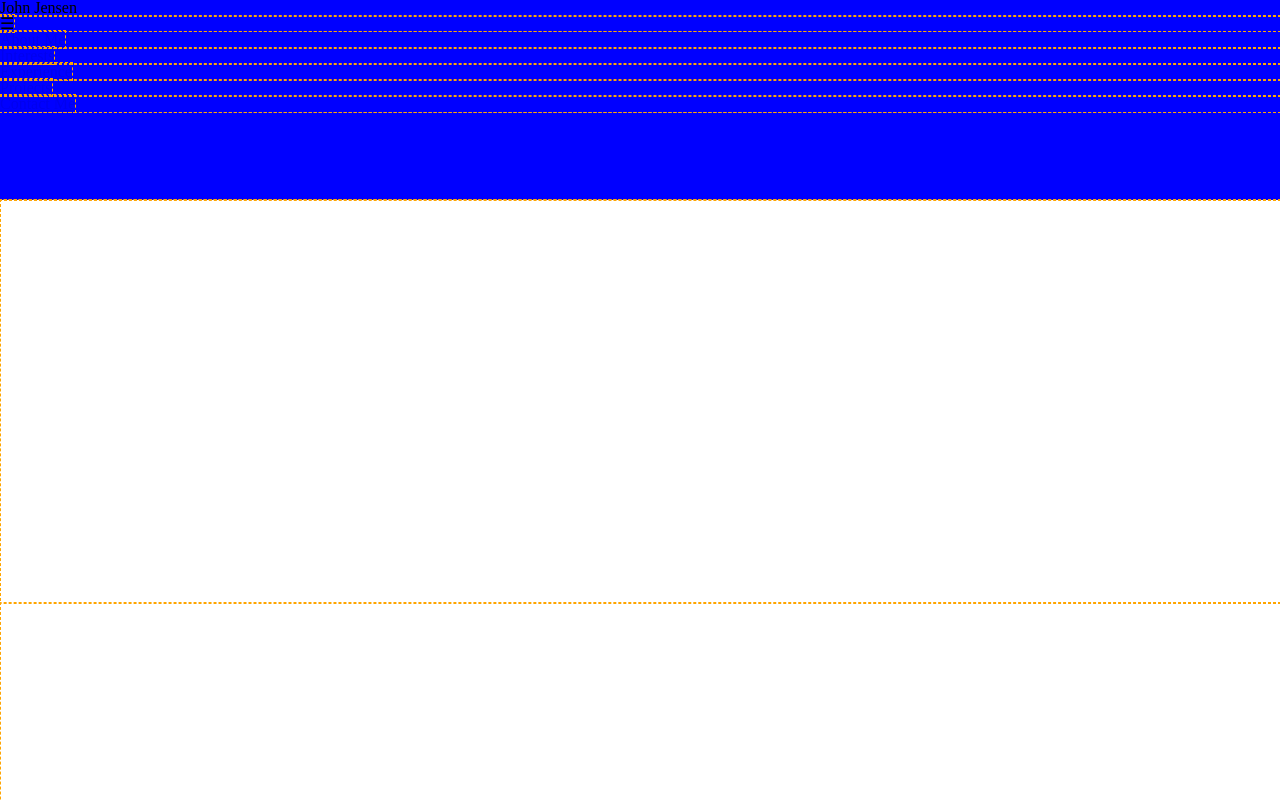
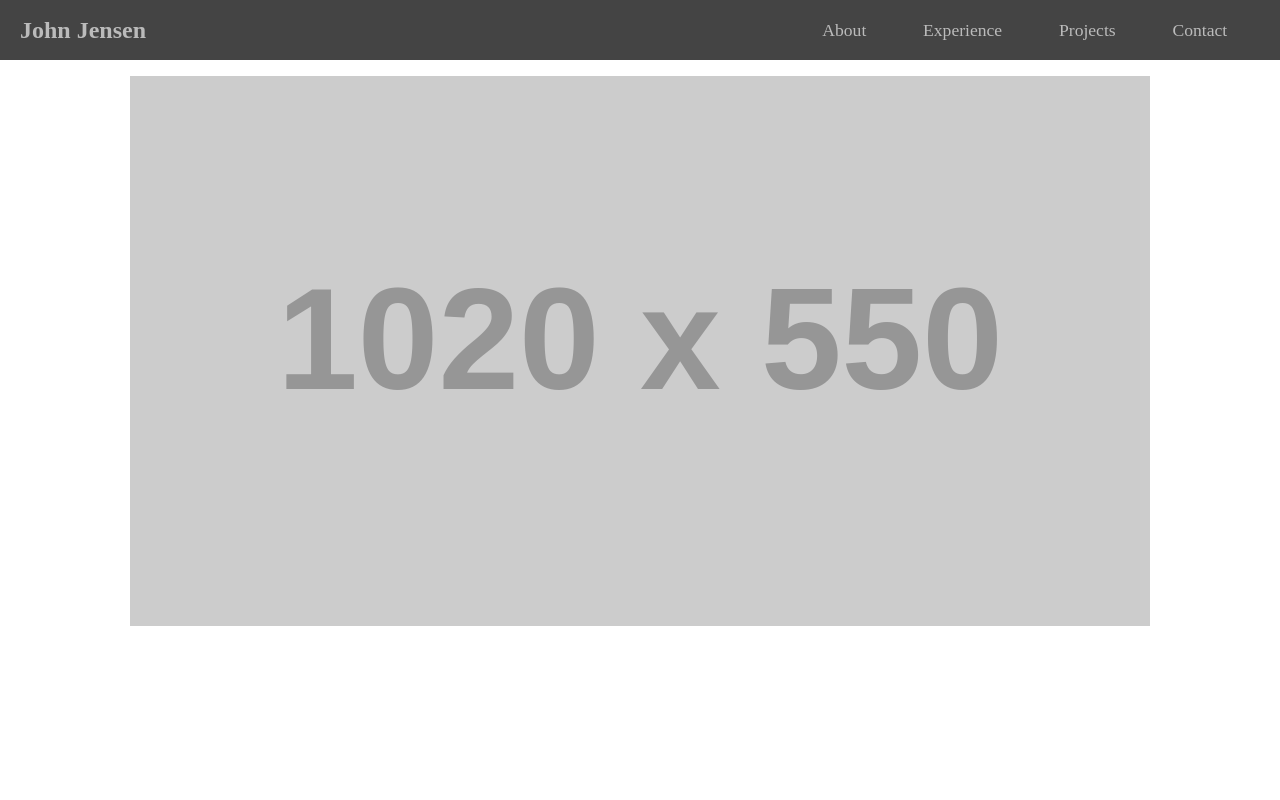
Before and after one commit to jensjoh01/portfolio, a plain HTML site: page index.html in a window 1280 px wide. Shown: the top 800 px of the page. Drawn offline with nearby package versions, Linux system fonts and the light colour scheme; placeholder pictures from the web are drawn by us.

Commit message:
slider working and tab navigations

```diff
--- a/index.html
+++ b/index.html
@@ -4,9 +4,9 @@
     <meta charset="utf-8">
     <meta name="viewport" content="width=device-width, initial-scale=1">
     <link rel="stylesheet" href="vendor/styles/reset.css">
-    <link rel="stylesheet" href="styles/modules.css">
     <link rel="stylesheet" href="styles/base.css">
     <link rel="stylesheet" href="styles/layout.css">
+    <link rel="stylesheet" href="styles/modules.css">
     <title>John Jensen</title>
   </head>
   <body>
@@ -14,27 +14,48 @@
     <header>
       <h1>John Jensen</h1>
         <nav class="main-nav">
-          <span class="hamburger">&#9776;</span>
+          <span id="hamburger">&#9776;</span>
             <ul>
-              <li><a href='#'>About Me</a></li>
-              <li><a href='#'>Interests</a></li>
-              <li><a href='#'>Experience</a></li>
-              <li><a href='#'>Projects</a></li>
-              <li><a href='#'>Contact Me</a></li>
+              <li><a href='#' data-tab="about">About</a></li>
+              <li><a href='#' data-tab="experience">Experience</a></li>
+              <li><a href='#'data-tab="projects">Projects</a></li>
+              <li><a href='#' data-tab="contact">Contact</a></li>
             </ul>
         </nav>
     </header>
 
     <div class="img-container">
       <ul class="hero-images">
-        <li class="hero-image"><img src="http://placehold.it/720x400/FFA500"></li>
-        <li class="hero-image"><img src="http://placehold.it/720x400/777"></li>
-        <li class="hero-image"><img src="http://placehold.it/720x400/800000"></li>
-        <li class="hero-image"><img src="http://placehold.it/720x400/FFA500"></li>
+        <li class="hero-image"><img src="http://placehold.it/1020x550/FFA"></li>
+        <li class="hero-image"><img src="http://placehold.it/1020x550/777"></li>
+        <li class="hero-image"><img src="http://placehold.it/1020x550/800000"></li>
+        <li class="hero-image"><img src="http://placehold.it/1020x550/FFA"></li>
       </ul>
     </div>
 
-      <script src="https://ajax.googleapis.com/ajax/libs/jquery/3.1.1/jquery.min.js"></script>
+    <main>
+      <section id="about">
+        <h1>About Me</h1>
+        <p>This is the about me section</p>
+      </section>
+
+      <section id="experience">
+        <h1>Experience</h1>
+        <p>This is the experience section</p>
+      </section>
+
+      <section id="projects">
+        <h1>Projects</h1>
+        <p>This is the projects section</p>
+      </section>
+
+      <section id="contact">
+        <h1>Contact Me</h1>
+        <p>This is the contacts section</p>
+      </section>
+    </main>
+
+    <script src="https://ajax.googleapis.com/ajax/libs/jquery/3.1.1/jquery.min.js"></script>
     <script type="text/javascript" src="../scripts/app.js"></script>
   </body>
 </html>
--- a/scripts/app.js
+++ b/scripts/app.js
@@ -1,19 +1,35 @@
 'use strict';
 $(function() {
+
   var interval;
   var count = 0;
+  var width = 1020;
+
+  $('main section').hide();
+
+  $('header nav ul li a').on('click', function() {
+    $('.img-container').hide();
+    $('main section').hide();
+    var $viewSection = $(this).data('tab');
+    $('#' + $viewSection).fadeIn(500);
+  });
+
+  $('header h1').on('click', function() {
+    $('main section').hide();
+    $('.img-container').fadeIn(500);
+  });
 
   function imageSlider() {
-    var width = 720;
     interval = setInterval(function(){
       $('.hero-images').animate({'margin-left': '-=' + width}, 1000, function(){
-        count++
+        count++;
         if(count === 3) {
-          $('.hero-images').css('margin-left',0)
+          $('.hero-images').css('margin-left',0);
           count = 0;
         }
       });
-    },3000);
-    };
-    imageSlider();
-  });
+    },4000);
+  };
+
+  imageSlider();
+});
--- a/styles/base.css
+++ b/styles/base.css
@@ -1 +1,22 @@
 /*stylesheet for main elements html, body, article, nav, aside, p, a*/
+
+.img-container {
+  max-width: 1020px;
+  height: auto;
+  overflow: hidden;
+  margin: 0 auto;
+  margin-top: 1em;
+}
+
+.hero-images {
+  width: 6000px;
+}
+
+.hero-image {
+  float: left;
+}
+
+h1 {
+  font-weight: bold;
+  font-size: 2em;
+}
--- a/styles/layout.css
+++ b/styles/layout.css
@@ -1,10 +1,8 @@
 /*stylesheet for classes, ids, header and footer*/
-* {outline: dashed 1px orange}
+/** {outline: dashed 1px orange}*/
 
 header {
-  background-color: blue;
-  height: 200px;
+  background-color: #444;
+  height: 60px;
+  color: #bbb;
 }
-header > {
-  display: inline;
-}
--- a/styles/modules.css
+++ b/styles/modules.css
@@ -1 +1,38 @@
 /* Modules CSS stylesheet navigation, headings, ul, smaller components*/
+
+
+@media only screen and (min-width: 640px) {
+  #hamburger {
+    display: none;
+  }
+
+  header h1 {
+    display: inline-block;
+    height: 60px;
+    line-height: 60px;
+    margin-left: 20px;
+    font-size: 1.5em;
+  }
+
+  header nav {
+    display: inline-block;
+    float: right;
+  }
+
+  header nav ul {
+    max-width: 550px;
+    height: 60px;
+    line-height: 60px;
+  }
+
+  header nav ul li {
+    display: inline-block;
+    margin-right: 3em;
+    font-size: 1.1em;
+  }
+
+  header nav ul li a {
+    color: #bbb;
+    text-decoration: none;
+  }
+}
```
